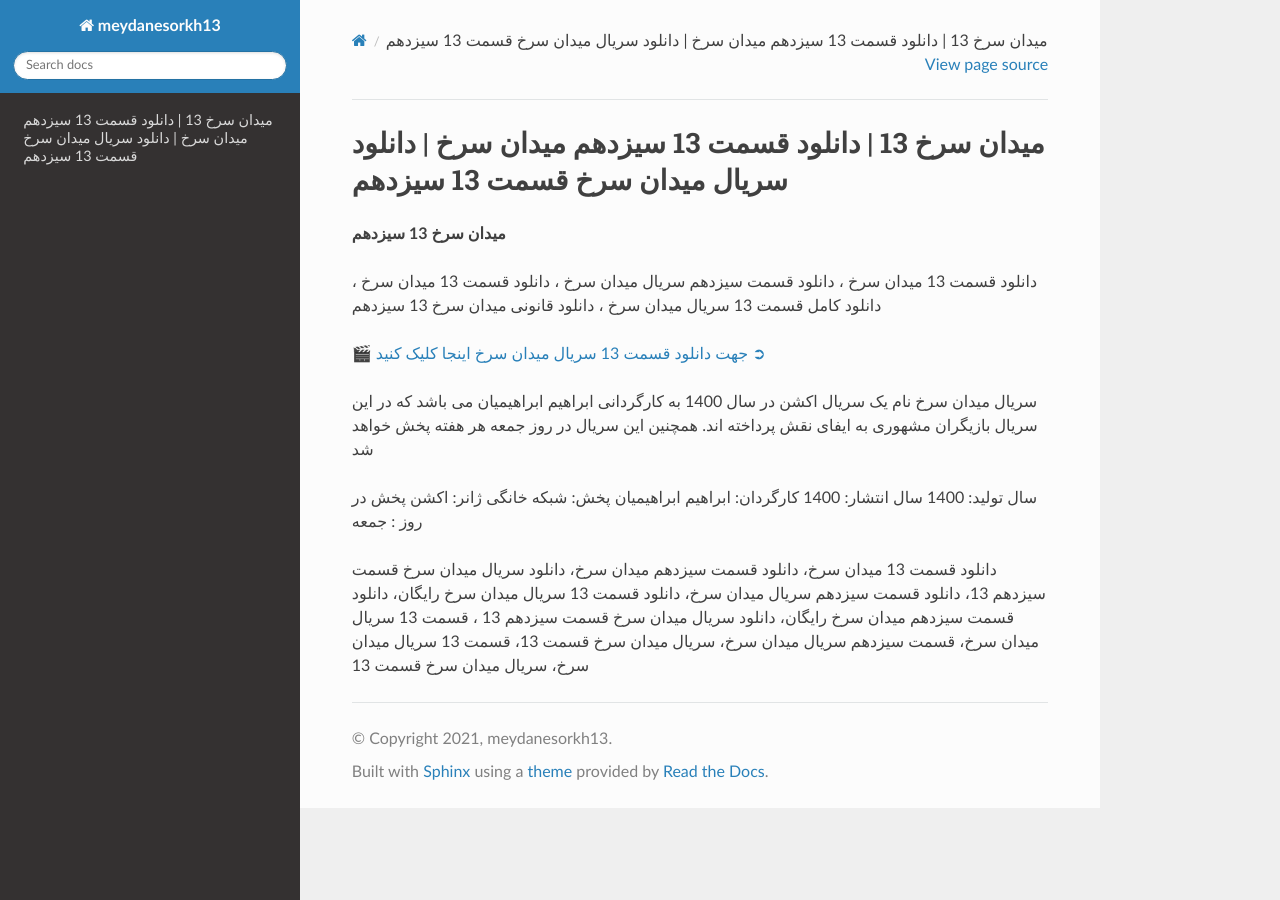
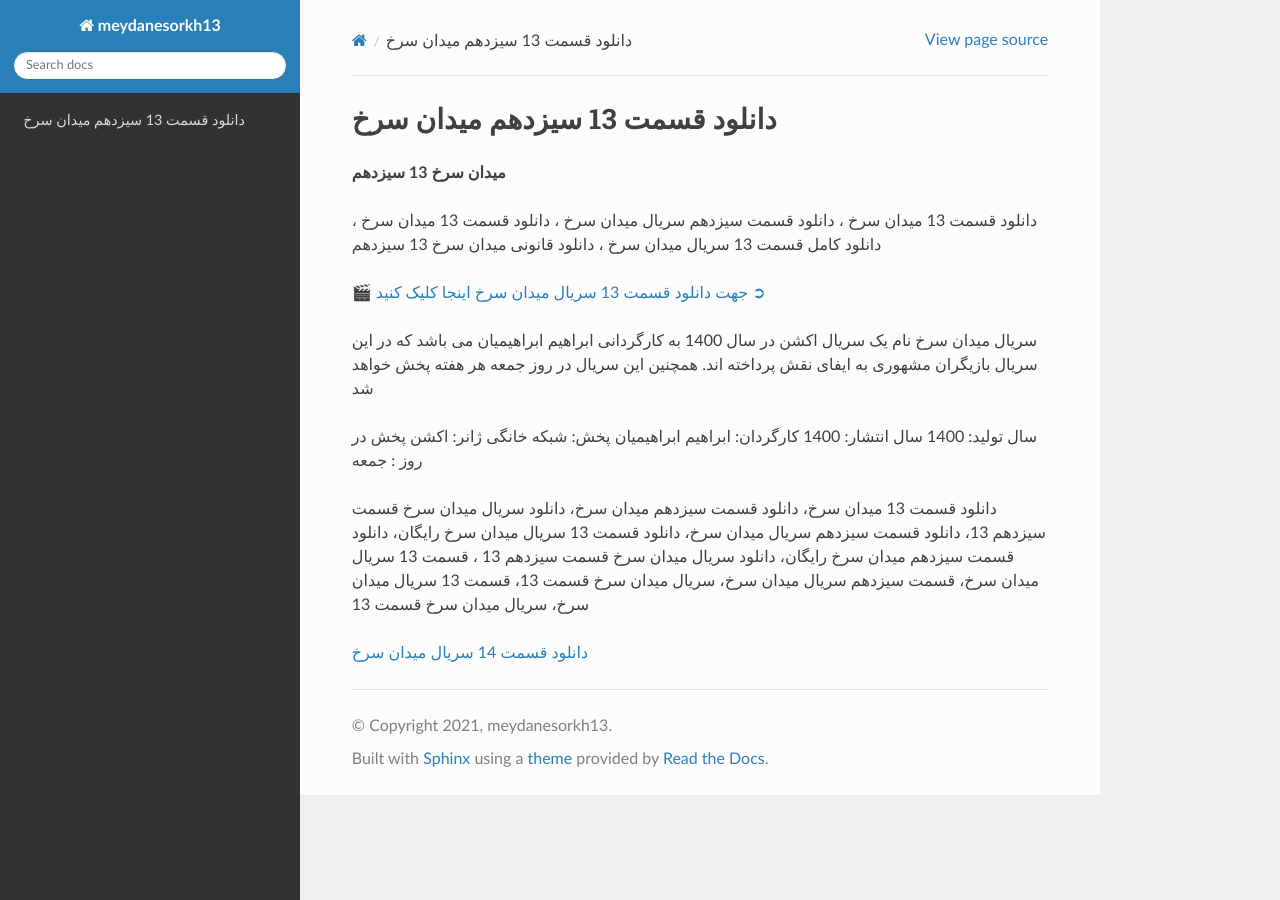
Before and after one commit to filmva/meydanesorkh13, a Sphinx documentation site: the page built from docs/source/index.rst, in a window 1280 px wide. Built offline with Sphinx 7.4.7 and the Read the Docs theme 2.0.0, drawn with Linux system fonts in a browser that asks for light colours.

Commit message:
Update index.rst

```diff
--- a/docs/source/index.rst
+++ b/docs/source/index.rst
@@ -1,4 +1,4 @@
-میدان سرخ 13 | دانلود قسمت 13 سیزدهم میدان سرخ | دانلود سریال میدان سرخ قسمت 13 سیزدهم
+دانلود قسمت 13 سیزدهم میدان سرخ
 ===================================
 
 **میدان سرخ 13 سیزدهم**
@@ -18,3 +18,5 @@
 
 
 دانلود قسمت 13 میدان سرخ، دانلود قسمت سیزدهم میدان سرخ، دانلود سریال میدان سرخ قسمت سیزدهم 13، دانلود قسمت سیزدهم سریال میدان سرخ، دانلود قسمت 13 سریال میدان سرخ رایگان، دانلود قسمت سیزدهم میدان سرخ رایگان، دانلود سریال میدان سرخ قسمت سیزدهم 13 ، قسمت 13 سریال میدان سرخ، قسمت سیزدهم سریال میدان سرخ، سریال میدان سرخ قسمت 13، قسمت 13 سریال میدان سرخ، سریال میدان سرخ قسمت 13
+
+`دانلود قسمت 14 سریال میدان سرخ <https://meydanesorkh14.readthedocs.io/en/latest/>`_
```
